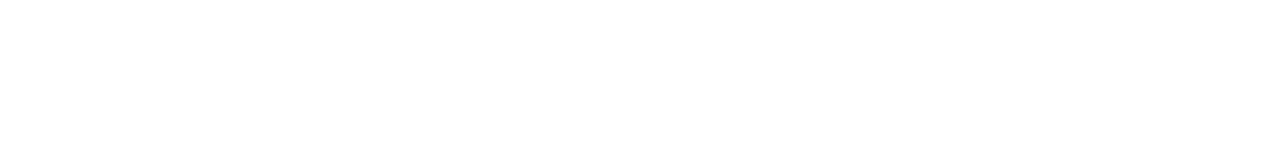
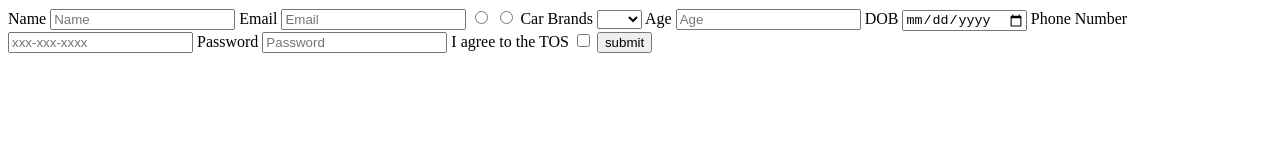
Before and after one commit to acciojob/signup-form-car-Riyakhilari, a website: page main.html in a window 1280 px wide. Drawn offline with Linux system fonts and the light colour scheme.

Commit message:
created a submission

```diff
--- a/main.html
+++ b/main.html
@@ -10,6 +10,51 @@
 	<!-- the entire body must be written by student -->
     <script type="text/javascript" src="./script.js">
 </script>
+<for method="post">
+	<label for="name">Name</label>
+	<input type="text" required id="name" name="name" placeholder="Name">
+
+	<label for="email">Email</label>
+	<input type="email" required id="email" name="email" placeholder="Email">
+
+	<label for="gender_m">
+	<input type="radio" name="gender" reuired id ="gender_m">
+	</label>
+
+	<label for="gender_f">
+	<input type="radio" name="gender" reuired id ="gender_f">
+	</label>
+
+	<label for ="cars">Car Brands</label>
+	<select id="cars" name = "cars" required >
+		<option value="" disabled selected></option>
+	<option value ="toy">Toy</option>
+	<option value ="boy">Boy</option>
+	</select>
+	<label for="age">Age</label>
+	<input type="number" required id="age" name ="age" placeholder="Age">
+
+	<label for="dob">DOB</label>
+	<input type="date" required id="dob" >
+
+	<label for="tel">Phone Number</label>
+	<input type="tel" id="tel" name ="age" placeholder="xxx-xxx-xxxx">
+
+	<label for="password">Password</label>
+	<input type="password" required id="password" name ="password" placeholder="Password">
+
+	<label for="tos">I agree to the TOS</label>
+	<input type="checkbox" required id="tos" name ="tos" >
+
+	<button type="submit">submit</button>
+
+
+
+
+
+
+
+
 
 </body>
 
```
